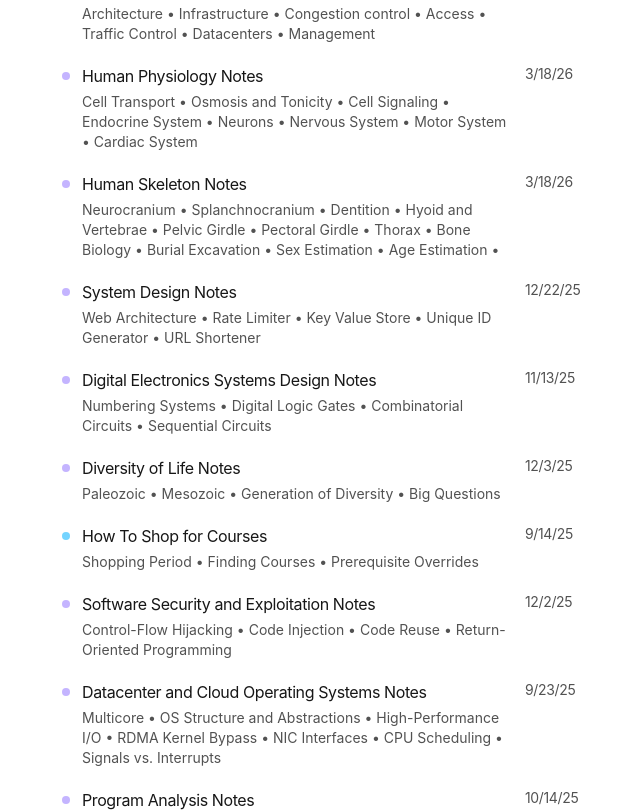
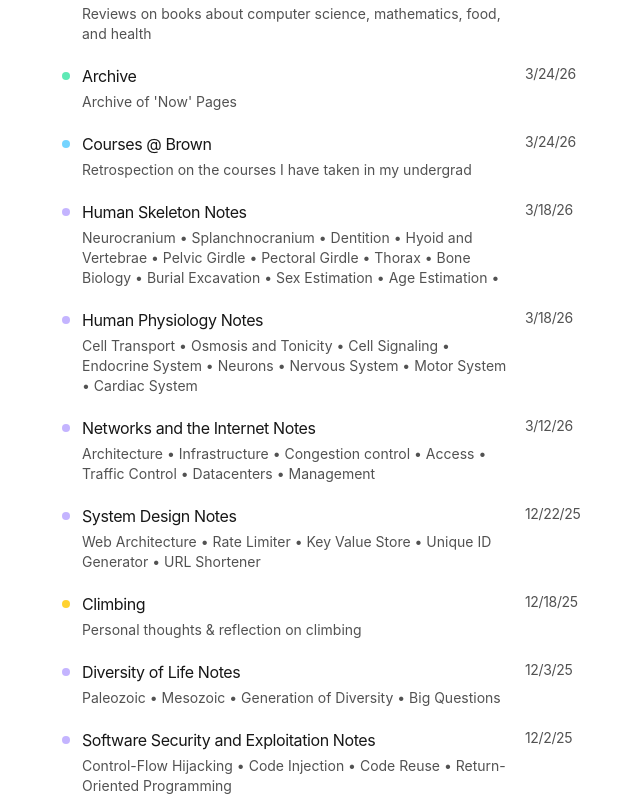
Before and after one commit to qiaochloe/blog, a Next.js app: page /writings in a window 1280 px wide. Shown: the part 300-1112 px from the top of the page, without its empty margins (323-963 px from the left). Built offline with nearby package versions, Linux system fonts and the light colour scheme.

Commit message:
Change sort to be based off of update time

```diff
--- a/app/writings/PostsList.tsx
+++ b/app/writings/PostsList.tsx
@@ -78,8 +78,8 @@ export function PostsList({ allPosts }: PostsListProps) {
       return aNormalized.localeCompare(bNormalized);
     };
     const chronoSort = (a: Post, b: Post) => {
-      const aDate = a.data.publishedAt ?? a.data.updatedAt;
-      const bDate = b.data.publishedAt ?? b.data.updatedAt;
+      const aDate = a.data.updatedAt ?? a.data.publishedAt;
+      const bDate = b.data.updatedAt ?? b.data.publishedAt;
       return (bDate?.getTime() ?? 0) - (aDate?.getTime() ?? 0);
     };
 
```
